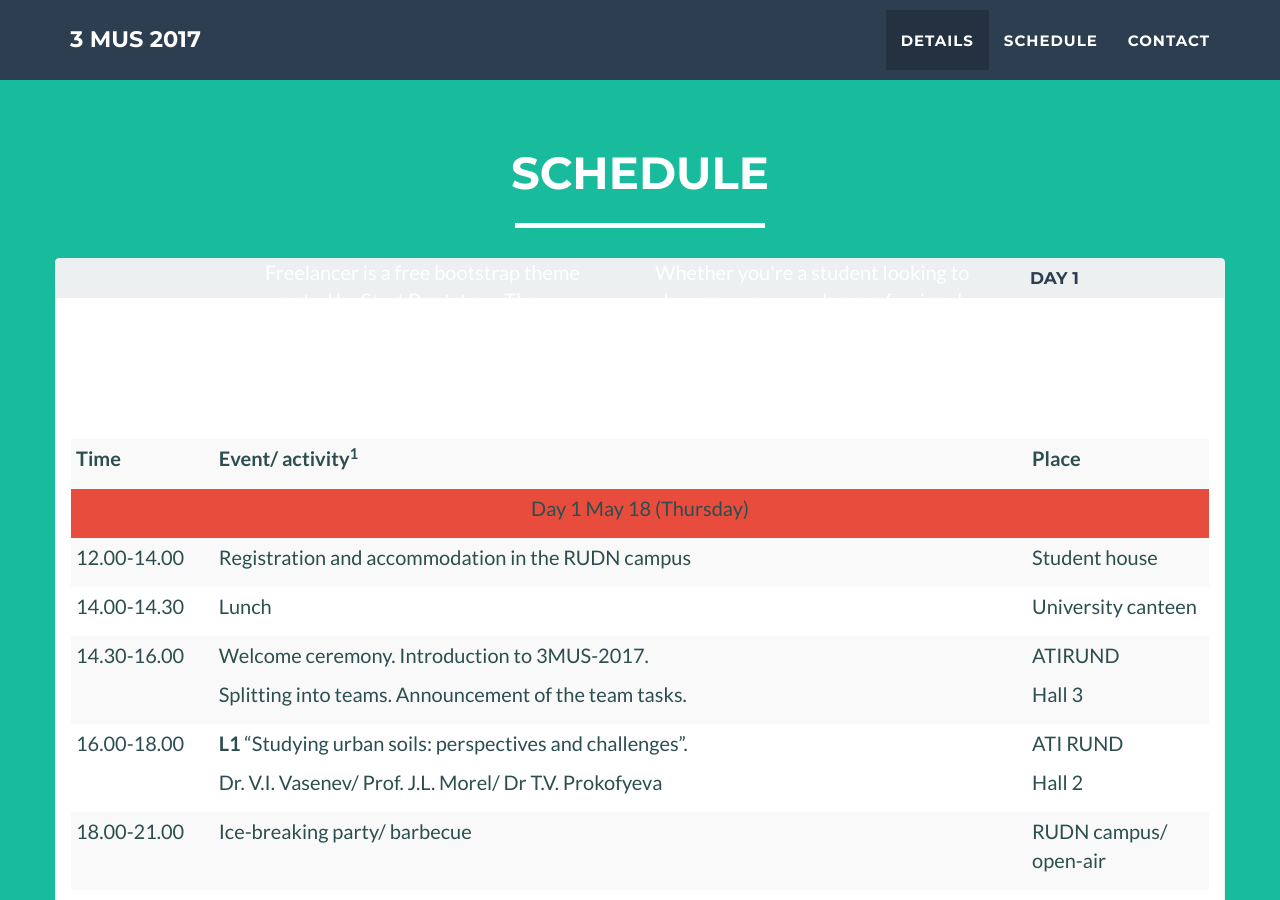
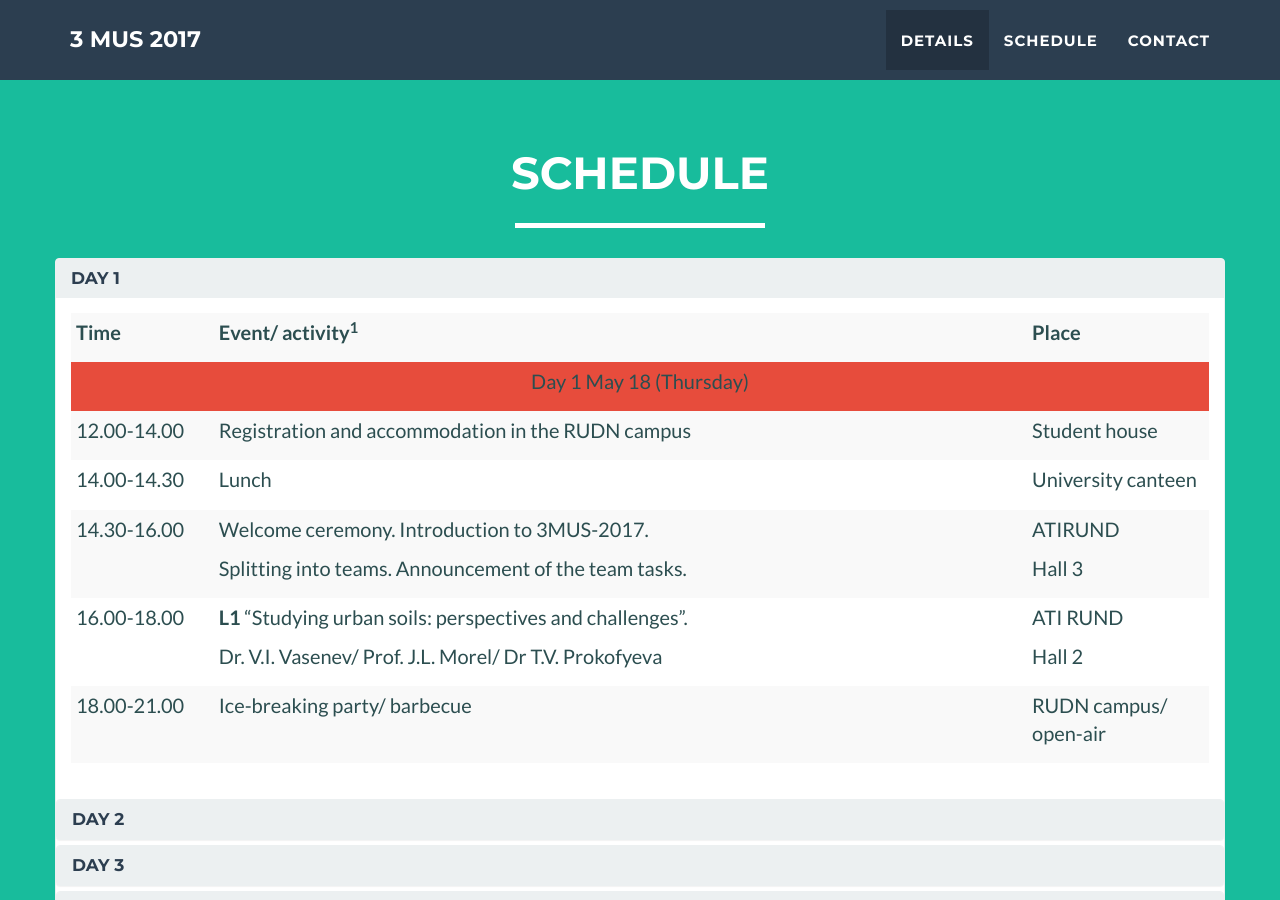
Before and after one commit to erasmus-rudn/erasmus-rudn.github.io, a Jekyll site: the page built from index.html, in a window 1280 px wide and 900 px high, scrolled down 1585 px. Built offline with Jekyll 4.4.1, drawn with Linux system fonts in a browser that asks for light colours.

Commit message:
remove junk from schedule

```diff
--- a/_includes/about.html
+++ b/_includes/about.html
@@ -8,14 +8,7 @@
             </div>
         </div>
         <div class="row">
-            <div class="col-lg-4 col-lg-offset-2">
-                <p>Freelancer is a free bootstrap theme created by Start Bootstrap. The download includes the complete source files including HTML, CSS, and JavaScript as well as optional LESS stylesheets for easy customization.</p>
-            </div>
-            <div class="col-lg-4">
-                <p>Whether you're a student looking to showcase your work, a professional looking to attract clients, or a graphic artist looking to share your projects, this template is the perfect starting point! </p>
-            </div>
-
-<div class="panel-group" id="accordion" role="tablist" aria-multiselectable="true">
+            <div class="panel-group" id="accordion" role="tablist" aria-multiselectable="true">
   <div class="panel panel-default">
     <div class="panel-heading" role="tab" id="headingOne">
       <h4 class="panel-title">
```
